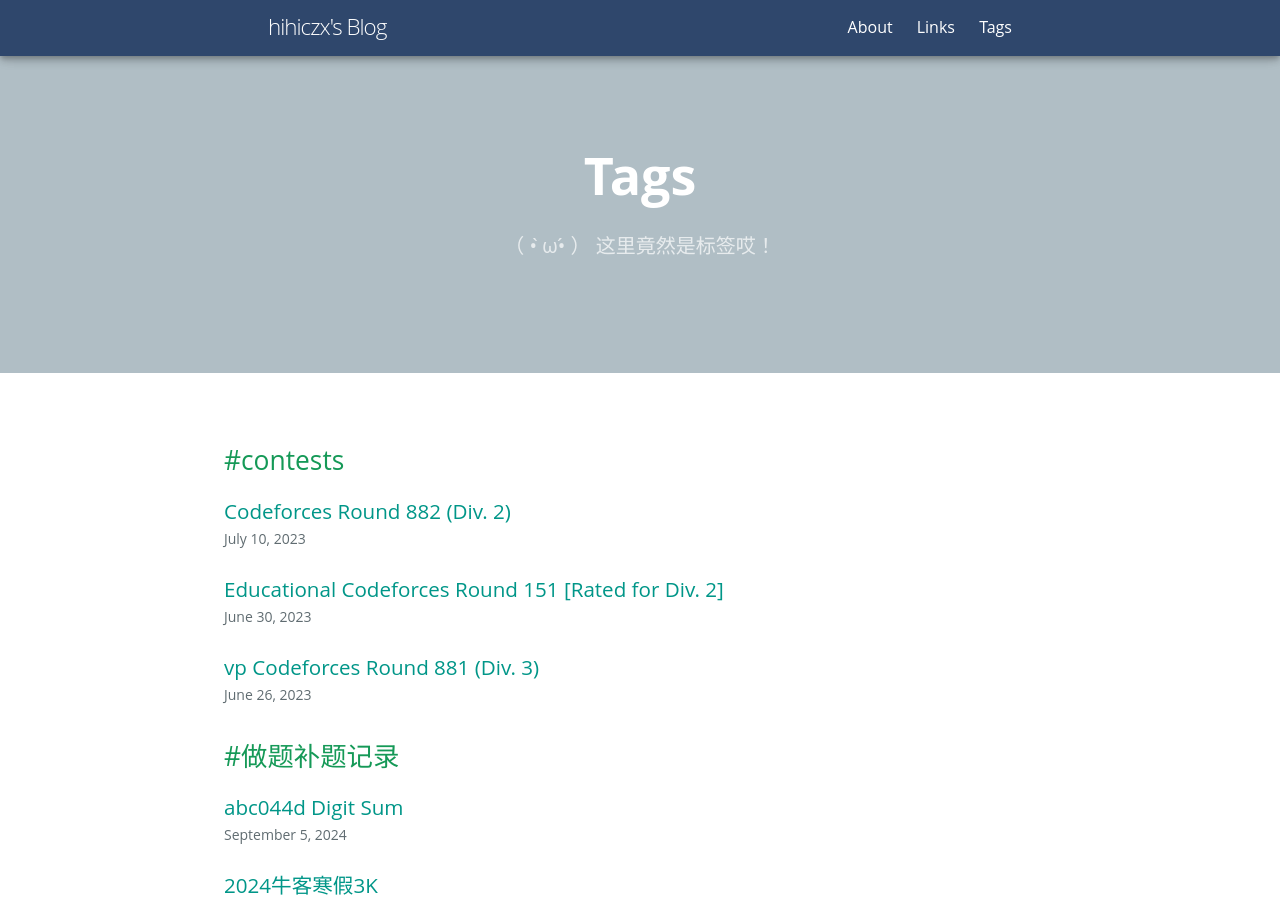
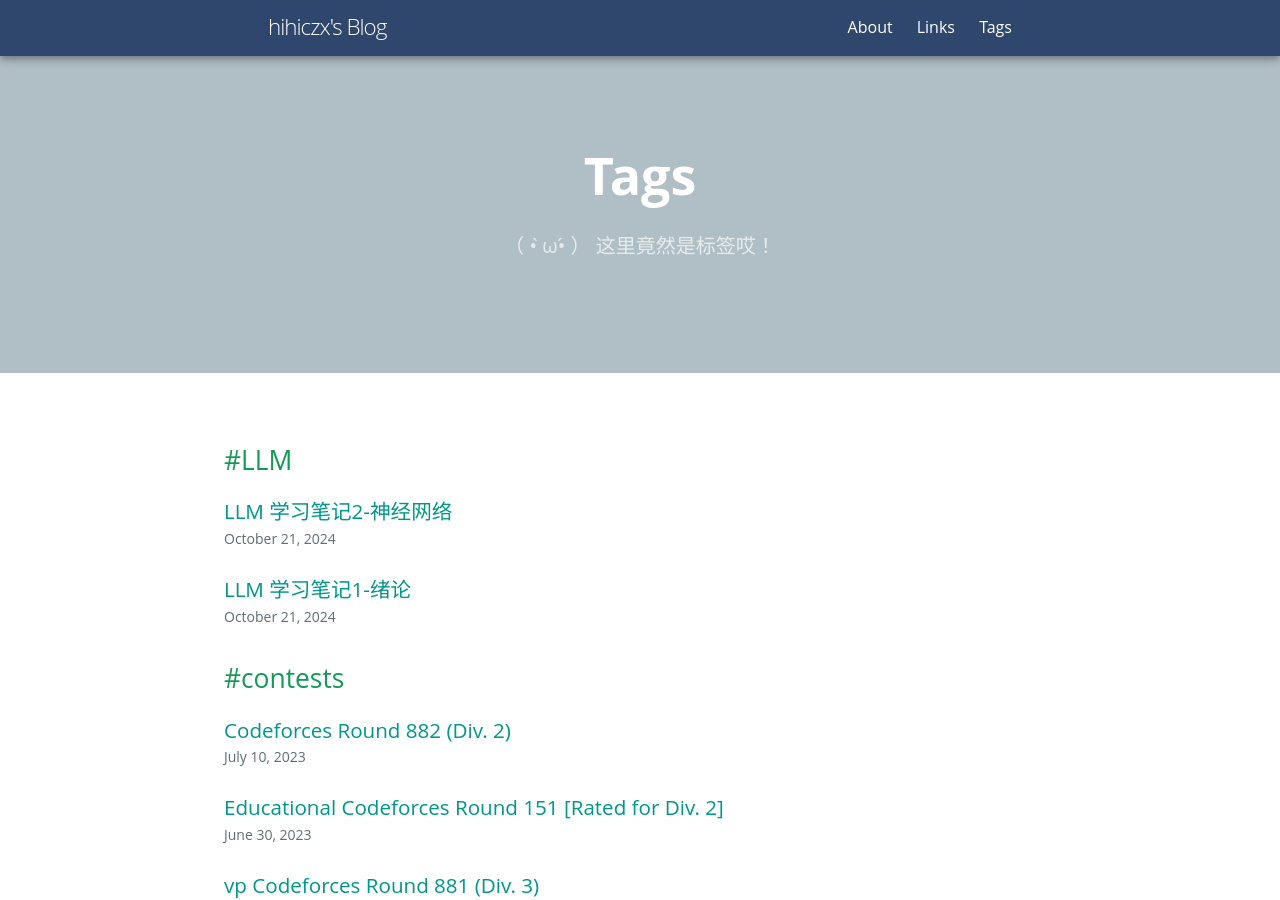
Before and after one commit to BuaaCzx/BuaaCzx.github.io, a Jekyll site: the page built from pages/tags.html, in a window 1280 px wide and 900 px high. Built offline with Jekyll 4.4.1, drawn with Linux system fonts in a browser that asks for light colours; some web fonts are replaced; part of the change alters nothing that is shown; some of the changed text lies outside the part shown.

Commit message:
update blog

```diff
--- a/_posts/2024-10-21-LLM_learning_1.md
+++ b/_posts/2024-10-21-LLM_learning_1.md
@@ -1,7 +1,7 @@
 ---
 layout: post
 title: LLM 学习笔记1-绪论
-tags: 学习笔记
+tags: LLM 学习笔记
 ---
 
 符号智能 $\to$ 狭义智能 $\to$ 通用智能
--- /dev/null
+++ b/_posts/2024-10-21-LLM_learning_2.md
@@ -0,0 +1,164 @@
+---
+layout: post
+title: LLM 学习笔记2-神经网络
+tags: LLM 学习笔记
+---
+
+神经网络
+
+## 简单神经网络
+
+机器学习。
+
+神经网络：模仿人脑结构设计出来的一种架构，最小的学习单元是 **神经元**。
+
+神经元是一个 **计算单元**，由 n 维输入 $x$，偏置 $n$，n 维权重 $w$，激活函数 $f(z)$ 构成，$w, b$ 是神经元的 **参数**。
+
+<img src="./../images/2024-10-21-LLM_learning_2/image-20241021162821686.png" alt="image-20241021162821686" style="zoom:50%;" />
+
+单层神经网络：由许多简单神经元连接在一起组成。
+
+<img src="./../images/2024-10-21-LLM_learning_2/image-20241021162921410.png" alt="image-20241021162921410" style="zoom:50%;" />
+
+多层神经网络：由多个单层神经网络堆叠而成，中间输出被称为隐藏状态。
+
+<img src="./../images/2024-10-21-LLM_learning_2/image-20241021163204343.png" alt="image-20241021163204343" style="zoom: 50%;" />
+
+### 为什么要有激活函数
+
+如果没有激活函数，运算就会退化成简单的矩阵乘法，表达能力会更弱。同时保证层数增加时不会退化成单层的网络。
+
+常见的激活函数：
+
+<img src="./../images/2024-10-21-LLM_learning_2/image-20241021163509683.png" alt="image-20241021163509683" style="zoom: 67%;" />
+
+### 为什么要让神经网络层数变多
+
+单层神经网络表达能力有限，在中间层中可以提取出一些有用的信息。
+
+## 如何训练神经网络
+
+训练目标：在给定的训练样本上，通过优化模型参数，使得模型输出与实际值之间的差异最小化。
+
+$(x_i, y_i) $ 为给定的训练样本， $ x_i $ 是输入， $ y_i $ 是对应的输出， $ i $ 表示样本的编号，共有 $ N $ 个训练样本。希望训练一个神经网络 $ F_\theta(\cdot) $，它将 $ x $ 作为输入，并预测 $ y $。其中 $ \theta $ 是神经网络 $ F_\theta(\cdot) $ 的参数。
+
+训练目标是 **最小化损失函数**，数学表达式为：
+$$
+\min_{\theta} J(\theta) = \min_{\theta} \frac{1}{N} \sum_{i=1}^{N} l(y_i - F_\theta(x_i))
+$$
+其中：
+- $ J(\theta) $ 是需要最小化的总体损失函数。
+- $ l(y_i - F_\theta(x_i)) $ 是单个样本损失函数，用来衡量神经网络预测输出 $ F_\theta(x_i) $ 与真实输出 $ y_i $ 之间的差异。
+
+**随机梯度下降法**：通过对模型参数 $ \theta $ 进行迭代更新，使损失函数逐渐减小，从而找到损失函数的最小值。
+
+更新公式为：
+$$
+\theta^{\text{new}} = \theta^{\text{old}} - \alpha \nabla_\theta J(\theta)
+$$
+其中：
+- $ \theta^{\text{new}} $ 表示新的模型参数。
+- $ \theta^{\text{old}} $ 表示旧的模型参数。
+- $ \alpha $ 是学习率，用来控制每次更新的步伐大小。
+- $ \nabla_\theta J(\theta) $ 是损失函数 $ J(\theta) $ 对参数 $ \theta $ 的梯度，即导数。
+
+**梯度**：对于一个函数 $ F(x) $，假设函数有 $ N $ 个输入 $ x = (x_1, x_2, \ldots, x_N) $ 和一个输出 $ F(x) $，那么梯度是对每个输入 $ x_i $ 求偏导数所得到的向量，即：
+$$
+\nabla F(x) = \left[ \frac{\partial F}{\partial x_1}, \frac{\partial F}{\partial x_2}, \ldots, \frac{\partial F}{\partial x_N} \right]
+$$
+**反向传播（BP）**：反向传播是基于链式法则 **计算梯度** 的过程。它是一种在深度学习框架（如TensorFlow，PyTorch）中广泛使用的算法。
+
+<img src="./../images/2024-10-21-LLM_learning_2/image-20241021175208993.png" alt="image-20241021175208993" style="zoom:80%;" />
+
+![image-20241022172536008](./../images/2024-10-21-LLM_learning_2/image-20241022172536008.png)
+
+## 循环神经网络和卷积神经网络
+
+语言建模：预测下一个词。
+
+### 循环神经网络 RNN
+
+关键：**处理序列数据时的顺序记忆**
+
+主要思想：一种能够识别 **序列模式** 的机制
+
+递归的更新序列记忆，对序列数据建模。
+
+![image-20241022173626158](./../images/2024-10-21-LLM_learning_2/image-20241022173626158.png)
+
+精髓：隐状态的计算。
+
+$ h_i = \tanh(W_x x_i + W_h h_{i-1} + b) $
+
+- 这是 RNN 单元的隐藏状态更新公式。
+- **$ h_i $**：当前时刻 $ i $ 的隐藏状态。
+- **$ W_x $**：输入权重矩阵，决定当前输入 $ x_i $ 对隐藏状态的影响。
+- **$ W_h $**：隐藏层的权重矩阵，决定上一时刻的隐藏状态 $ h_{i-1} $ 对当前隐藏状态的影响。
+- **$ b $**：偏置项。
+- **$ \tanh $**：非线性激活函数，常用来增加模型的表达能力，输出值范围在 $[-1, 1]$。
+- **$ x_i $**：当前时刻的输入。
+- **$ h_{i-1} $**：上一时刻的隐藏状态。
+
+$ y_i = F(h_i) $
+
+- **$ F $**：输出层的函数，可以是一个线性函数，也可以是其他激活函数（如 softmax、sigmoid 等），具体取决于任务类型（分类、回归等）。
+
+![image-20241022173637625](./../images/2024-10-21-LLM_learning_2/image-20241022173637625.png)
+
+RNN 的一个显著特点是它在计算当前输出 $ y_i $ 时，会综合考虑当前输入 $ x_i $ 和上一时刻的隐藏状态 $ h_{i-1} $，从而实现对序列信息的捕捉。
+
+通过循环结构，RNN 可以处理序列数据，使得前一个时刻的信息传递给后一个时刻，适合处理时间序列、自然语言处理等任务。
+
+![image-20241022174814554](./../images/2024-10-21-LLM_learning_2/image-20241022174814554.png)
+
+一个例子：
+
+![image-20241022175252463](./../images/2024-10-21-LLM_learning_2/image-20241022175252463.png)
+
+- 独热向量：词库 $V$ 里有 $|V|$ 个词，可以把每个词看作是一个 $|V|$ 维向量中的一维，$1$ 就表是是这个词。因此每个词都可以表示为一个单位向量。
+- 词嵌入：输入 RNN 之前进行 Embedding，矩阵降维。
+
+![image-20241022175742168](./../images/2024-10-21-LLM_learning_2/image-20241022175742168.png)
+
+$h_4$ 里应当包含了前面所有输入的信息，$U$ 是连接隐藏层和输出层的权重矩阵，$b_2$ 是输出层的偏置。softmax 函数的作用是将网络的线性输出转化为 **概率分布**，表示模型认为每个词是下一个词的可能性。
+
+$y_4$ 是一个概率分布，表示在输入句子的上下文中，模型预测下一个词的可能性。每个元素代表词表中对应单词作为下一个词的概率。
+
+### 卷积神经网络 CNN
+
+计算句子中所有 N-gram（表示对于给定序列，连续的 n 个词的子序列） 短语的表示（语言模型的一种退化，只关心最近的 n 个词对下一个词的影响）。
+
+擅长提取局部和位置不变的模式。
+
+![image-20241022182437708](./../images/2024-10-21-LLM_learning_2/image-20241022182437708.png)
+
+移动固定长度的窗口，依次得到特征。
+
+![image-20241022181808090](./../images/2024-10-21-LLM_learning_2/image-20241022181808090.png)
+
+|        | CNNs                     | RNNs                 |
+| ------ | ------------------------ | -------------------- |
+| 优点   | 提取局部和位置不变特征   | 建模长距离依赖关系   |
+| 参数   | 参数更少                 | 参数更多             |
+| 并行化 | 在句子内能更好的并行处理 | 不能在句子内并行处理 |
+
+## Seq2Seq 和 Transformers
+
+Seq2Seq：将一个序列转换成另一个序列的任务。
+
+Seq2Seq 模型的主要部分：
+
+- Encoder 编码器：接收输入序列，将其转换为一个固定大小的上下文向量（通常是隐状态表示）。
+- Decoder 解码器：用编码器生成的上下文向量，将其解码为目标序列。
+
+最早是用 RNN 做的：
+
+![image-20241022184043200](./../images/2024-10-21-LLM_learning_2/image-20241022184043200.png)
+
+更好的 Seq2Seq 架构：**Transformer**
+
+主要是把处理序列的 RNN 替换掉了。
+
+引入了 **注意力机制**。*（TODO: 读一下 Attention is all you need）*
+
+传统的 RNN 往后推导都是基于 Encoder 把 source 转换出来的中间编码做的，Decoder 推每一个词都是基于这个中间编码来推。但其实 source 里每一个词对于 decoder 中不同的词的影响是不一样的，采用注意力机制为 encoder 中不同的词分配不同的权重，加到输入里。
```
Also changed, not shown: images/2024-10-21-LLM_learning_2/image-20241021162821686.png (added), images/2024-10-21-LLM_learning_2/image-20241021162921410.png (added), images/2024-10-21-LLM_learning_2/image-20241021163204343.png (added), images/2024-10-21-LLM_learning_2/image-20241021163509683.png (added), images/2024-10-21-LLM_learning_2/image-20241021175208993.png (added), images/2024-10-21-LLM_learning_2/image-20241022172536008.png (added), images/2024-10-21-LLM_learning_2/image-20241022173626158.png (added), images/2024-10-21-LLM_learning_2/image-20241022173637625.png (added), images/2024-10-21-LLM_learning_2/image-20241022174814554.png (added), images/2024-10-21-LLM_learning_2/image-20241022175252463.png (added), images/2024-10-21-LLM_learning_2/image-20241022175652632.png (added), images/2024-10-21-LLM_learning_2/image-20241022175742168.png (added), images/2024-10-21-LLM_learning_2/image-20241022181808090.png (added), images/2024-10-21-LLM_learning_2/image-20241022182437708.png (added), 1 more files.
